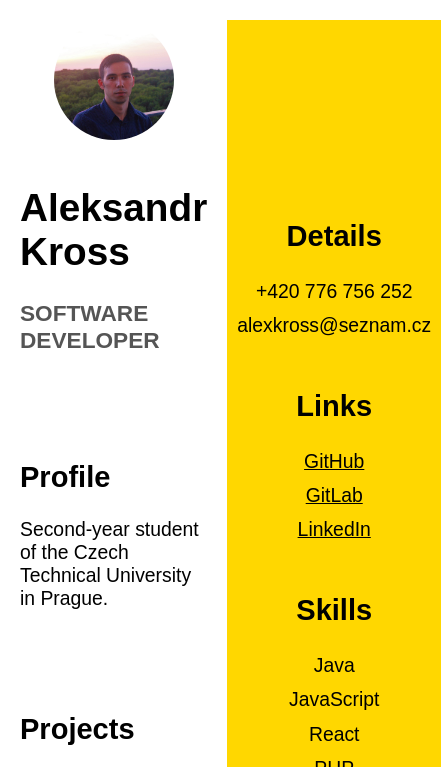
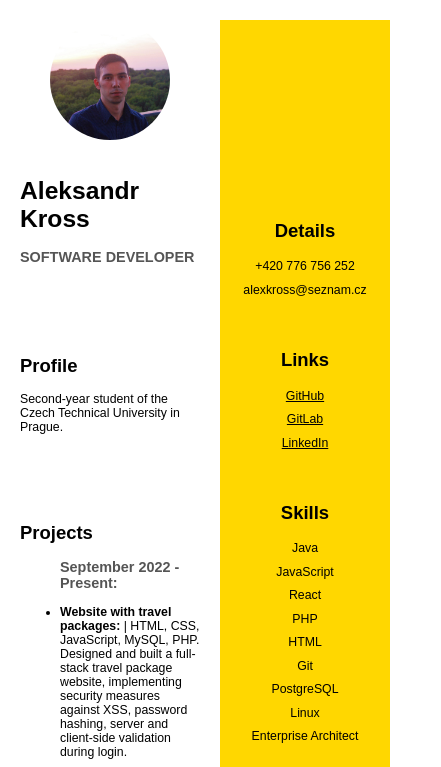
Before and after one commit to mathewtroy/resume, a plain HTML site: page index.html in a window 390 px wide. Shown: the top 767 px of the page, 441 px wide, since content can reach past the window. Drawn offline with Linux system fonts and the light colour scheme.

Commit message:
decreased font size for mobile

```diff
--- a/css/style.css
+++ b/css/style.css
@@ -154,7 +154,11 @@ footer .links a {
 
 @media only screen and (max-width: 768px) {
 
-    .header-container {
+    html{
+        font-size: 80%;
+    }
+
+     .header-container {
         flex-direction: column;
         align-items: center;
     }
@@ -170,6 +174,12 @@ footer .links a {
 
 
 @media only screen and (max-width: 480px) {
+
+
+    html {
+        font-size: 70%;
+    }
+
     .header-container {
         padding: 20px;
     }
```
